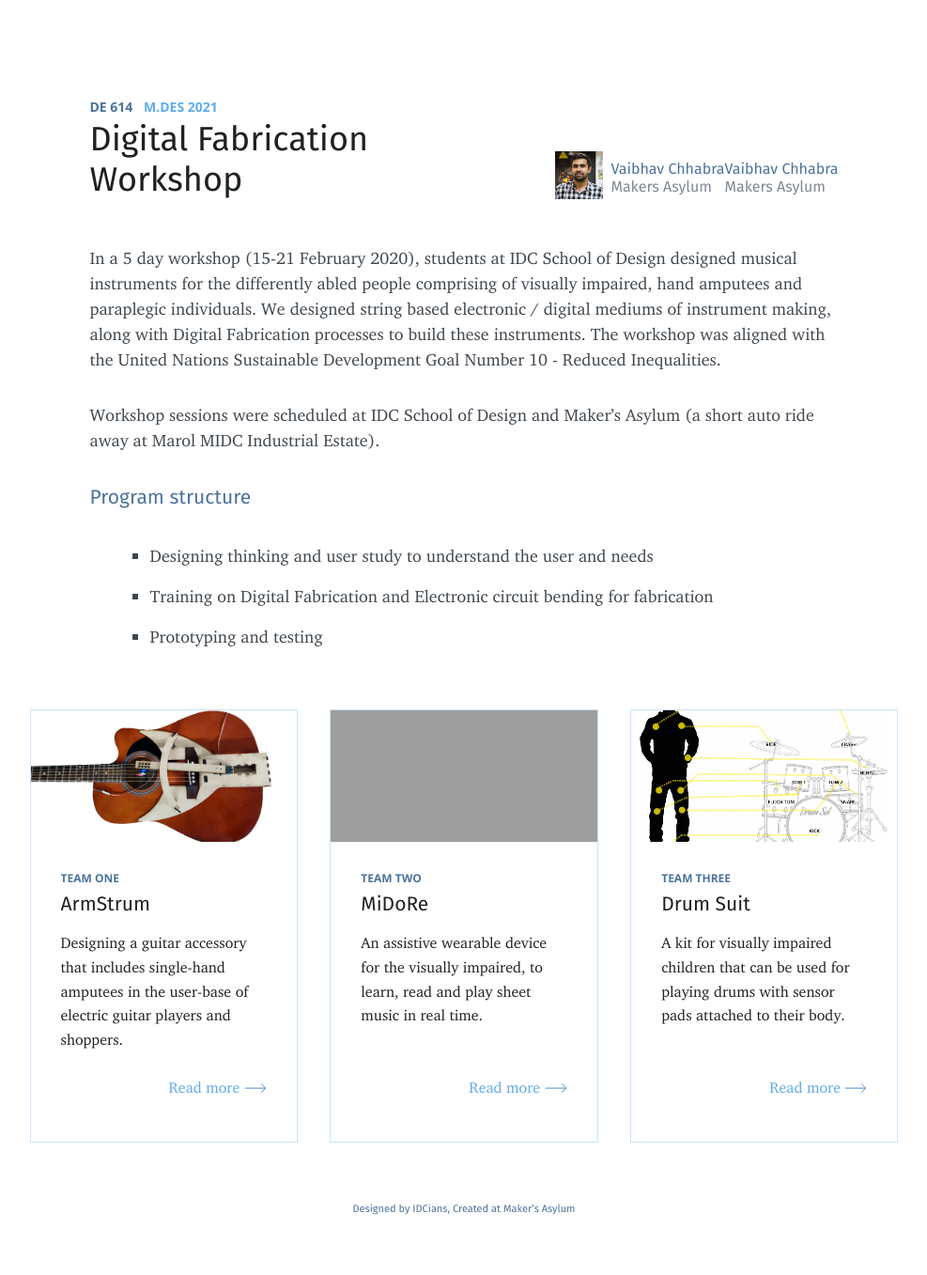
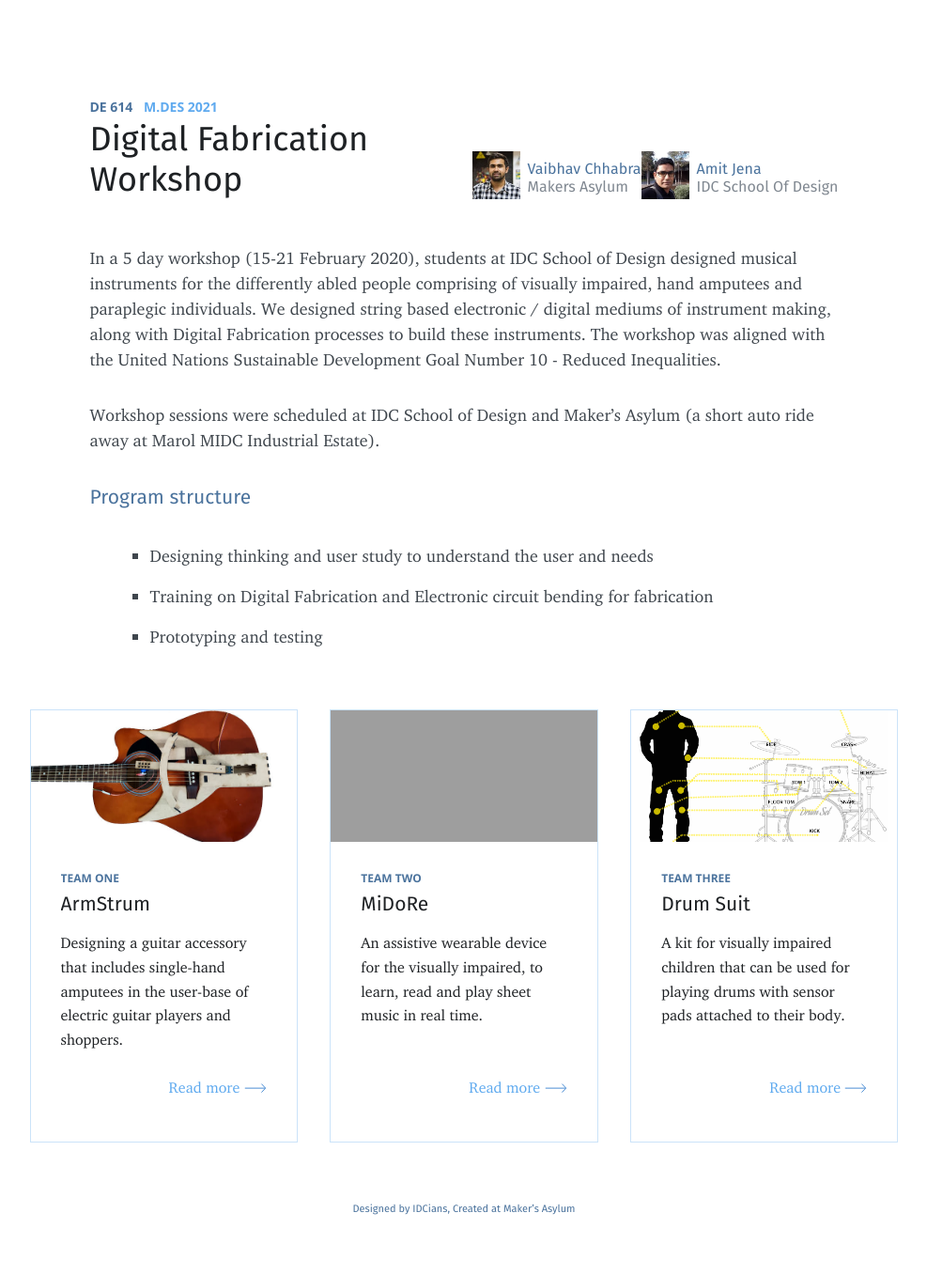
Before and after one commit to amitjenaiitbm/ma-dfworkshop, a Jekyll site: the page built from index.md, in a window 1280 px wide. Shown: the whole page at 94% size, without its empty margins (146-1133 px from the left). Built offline with Jekyll 4.4.1, drawn with Linux system fonts in a browser that asks for light colours; nearby versions of some CDN libraries.

Commit message:
amit added

```diff
--- a/_layouts/home.html
+++ b/_layouts/home.html
@@ -21,7 +21,11 @@ layout: default
             <img src="{{site.baseurl}}img/vaibhav.jpeg" alt="">
         </div>
         <div class="name">Vaibhav Chhabra<br><span>Makers Asylum</span></div>
-        <div class="name">Vaibhav Chhabra<br><span>Makers Asylum</span></div>
+
+        <div class="img">
+            <img src="{{site.baseurl}}img/amit.jpeg" alt="">
+        </div>
+        <div class="name">Amit Jena<br><span>IDC School of Design</span></div>
     </div>
 </div>
 
```
Also changed, not shown: img/amit.jpeg (added).
